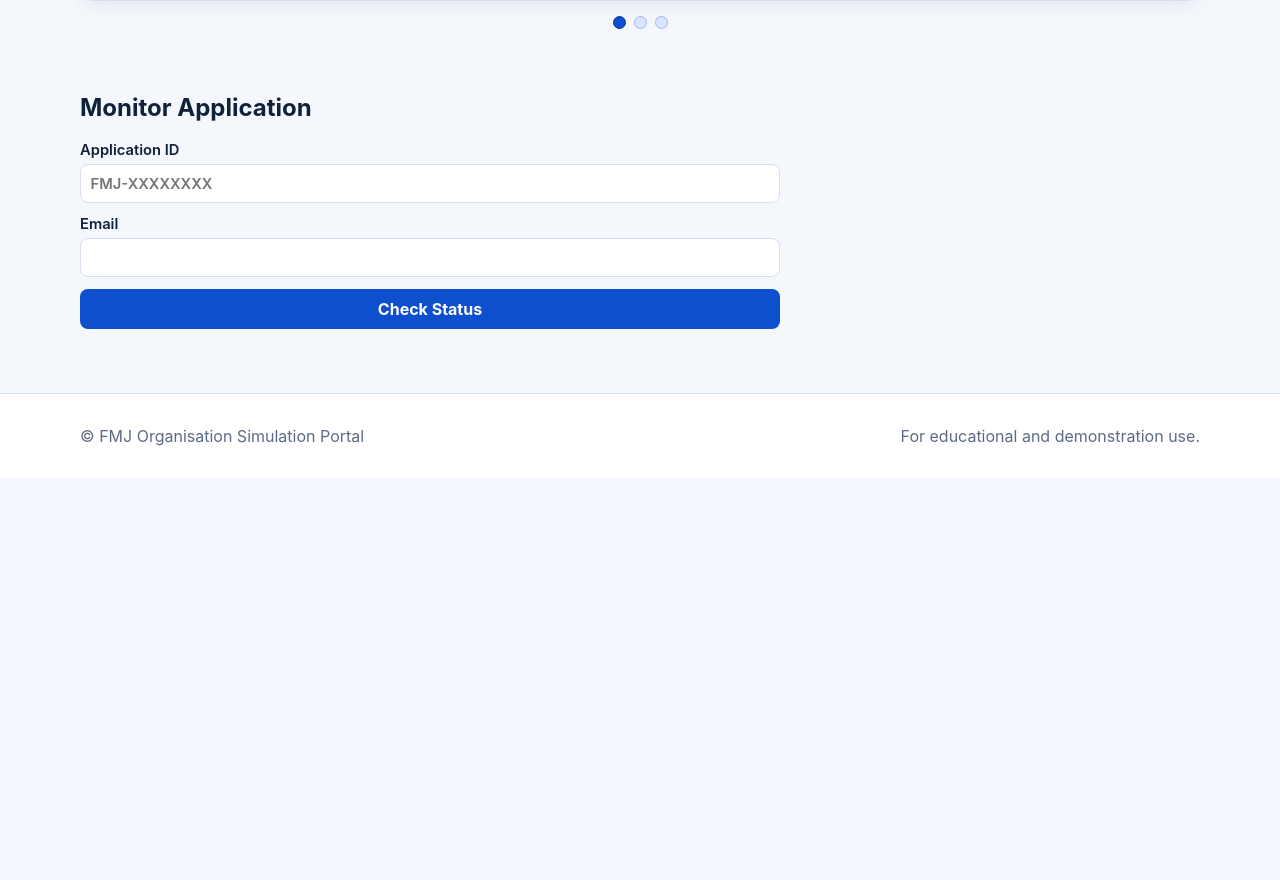
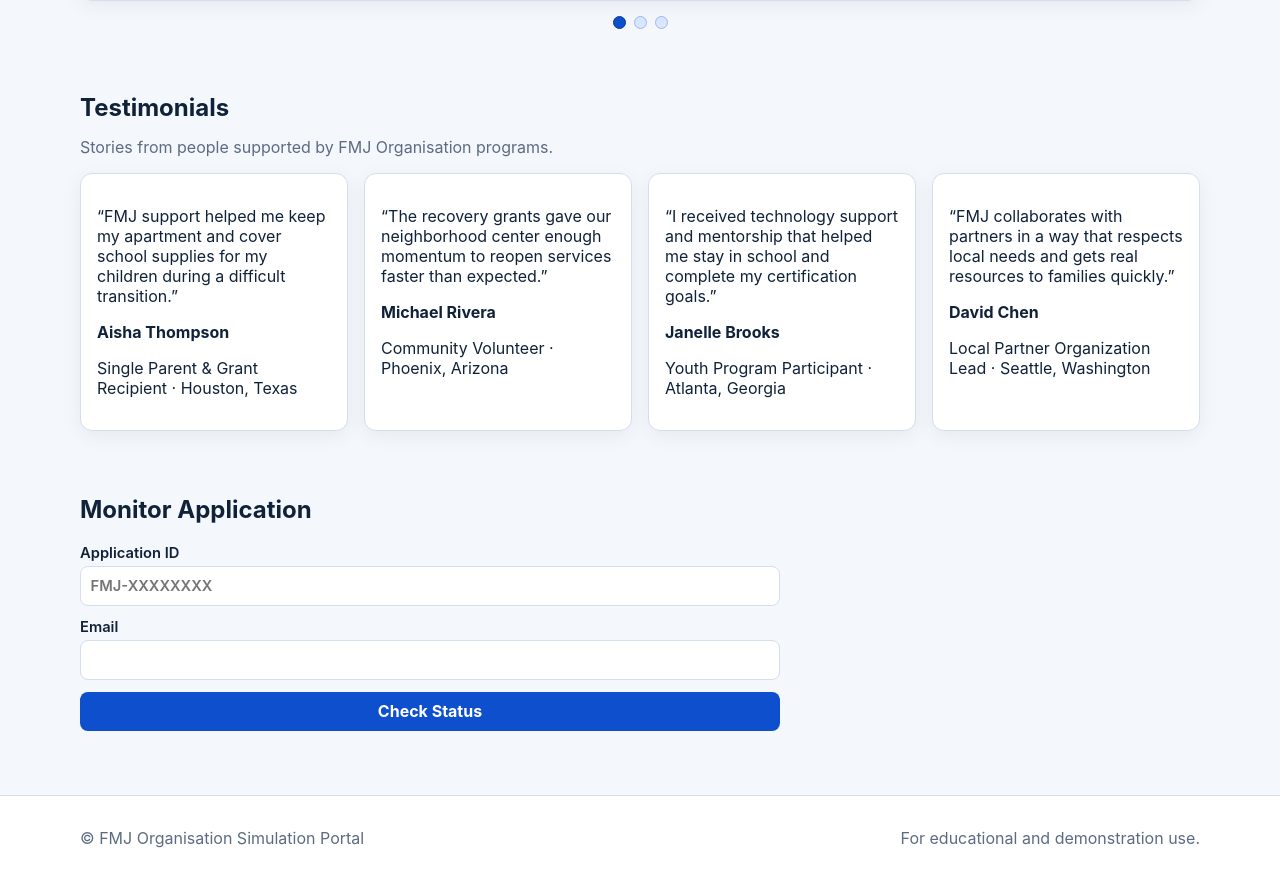
Before and after one commit to 007femijethro/simplegrant, a Flask app: page / in a window 1280 px wide. Shown: the part 1589-2469 px from the top of the page. Before the commit the page ends 2067 px from the top, so only its background shows below. Run offline with Flask 3, Linux system fonts and the light colour scheme; data comes from the database, SQL or seed files in the repository; some libraries are stand-ins or nearby versions.

Commit message:
Fix testimonial rendering on homepage and admin list

```diff
--- a/app/static/js/app.js
+++ b/app/static/js/app.js
@@ -13,6 +13,7 @@ const adminResult = document.querySelector('#adminResult');
 const adminLoginResult = document.querySelector('#adminLoginResult');
 const testimonialResult = document.querySelector('#testimonialResult');
 const testimonialAdminList = document.querySelector('#testimonialAdminList');
+const testimonialList = document.querySelector('#testimonialList');
 
 const modalOpenButtons = document.querySelectorAll('[data-modal-open]');
 const modalCloseButtons = document.querySelectorAll('[data-modal-close]');
@@ -28,6 +29,97 @@ const topnavShell = document.querySelector('.topnav-shell');
 
 const money = new Intl.NumberFormat('en-US', { style: 'currency', currency: 'USD', maximumFractionDigits: 0 });
 let testimonialCache = [];
+
+
+function renderTestimonials(list) {
+  if (!testimonialList) {
+    return;
+  }
+
+  if (!Array.isArray(list) || !list.length) {
+    testimonialList.innerHTML = '<article class="card"><p>No featured testimonials available right now.</p></article>';
+    return;
+  }
+
+  testimonialList.innerHTML = list.map((testimonial) => `
+    <article class="card">
+      <p>“${testimonial.quote}”</p>
+      <p><strong>${testimonial.full_name}</strong></p>
+      <p>${testimonial.role_title} · ${testimonial.location}</p>
+    </article>
+  `).join('');
+}
+
+async function loadTestimonials() {
+  if (!testimonialList) {
+    return;
+  }
+
+  try {
+    const response = await fetch('/api/testimonials');
+    const data = await response.json();
+
+    if (!response.ok || !data.ok) {
+      throw new Error(data.error || 'Unable to load testimonials.');
+    }
+
+    renderTestimonials(data.testimonials || []);
+  } catch (error) {
+    testimonialList.innerHTML = '<article class="card"><p>Unable to load testimonials right now.</p></article>';
+  }
+}
+
+async function loadAdminTestimonials() {
+  if (!testimonialAdminList) {
+    return;
+  }
+
+  try {
+    const response = await fetch('/api/admin/testimonials');
+    const data = await response.json();
+
+    if (!response.ok || !data.ok) {
+      testimonialAdminList.innerHTML = `<p class="error">${data.error || 'Unable to load testimonials.'}</p>`;
+      return;
+    }
+
+    testimonialCache = data.testimonials || [];
+
+    if (!testimonialCache.length) {
+      testimonialAdminList.innerHTML = '<p>No testimonials yet.</p>';
+      return;
+    }
+
+    testimonialAdminList.innerHTML = testimonialCache.map((testimonial) => `
+      <article class="card" data-testimonial-id="${testimonial.id}">
+        <p>“${testimonial.quote}”</p>
+        <p><strong>${testimonial.full_name}</strong> — ${testimonial.role_title}</p>
+        <p>${testimonial.location}</p>
+        <p><strong>Homepage:</strong> ${testimonial.is_featured ? 'Yes' : 'No'}</p>
+        <button type="button" class="btn btn-light" data-edit-testimonial="${testimonial.id}">Edit</button>
+      </article>
+    `).join('');
+
+    testimonialAdminList.querySelectorAll('[data-edit-testimonial]').forEach((button) => {
+      button.addEventListener('click', () => {
+        const id = Number(button.dataset.editTestimonial);
+        const testimonial = testimonialCache.find((item) => item.id === id);
+        if (!testimonial || !testimonialForm) {
+          return;
+        }
+
+        testimonialForm.elements.id.value = testimonial.id;
+        testimonialForm.elements.full_name.value = testimonial.full_name;
+        testimonialForm.elements.role_title.value = testimonial.role_title;
+        testimonialForm.elements.location.value = testimonial.location;
+        testimonialForm.elements.quote.value = testimonial.quote;
+        testimonialForm.elements.is_featured.checked = Boolean(testimonial.is_featured);
+      });
+    });
+  } catch (error) {
+    testimonialAdminList.innerHTML = '<p class="error">Unable to load testimonials.</p>';
+  }
+}
 
 function openModal(modalId) {
   const modal = document.getElementById(modalId);
@@ -370,3 +462,4 @@ initializeTopnav();
 setActiveStory(0);
 initializeHeroBackground();
 initializeStoryCarousel();
+loadTestimonials();
--- a/app/templates/index.html
+++ b/app/templates/index.html
@@ -94,6 +94,12 @@
         <button class="story-dot" type="button" data-story-target="1" aria-label="Show story 2"></button>
         <button class="story-dot" type="button" data-story-target="2" aria-label="Show story 3"></button>
       </div>
+    </section>
+
+    <section id="testimonials" class="section">
+      <h2>Testimonials</h2>
+      <p class="section-lead">Stories from people supported by FMJ Organisation programs.</p>
+      <div id="testimonialList" class="cards-3"></div>
     </section>
 
     <section id="get-involved" class="section">
```
